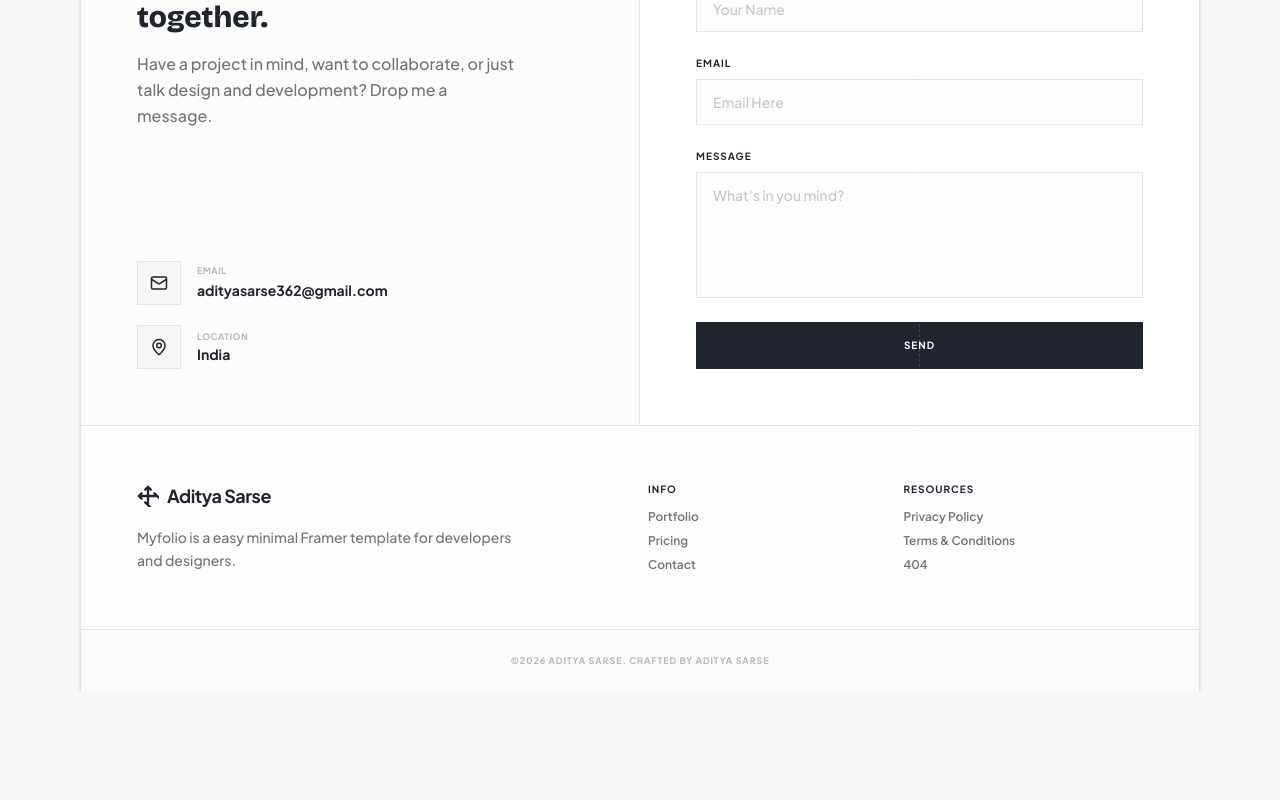
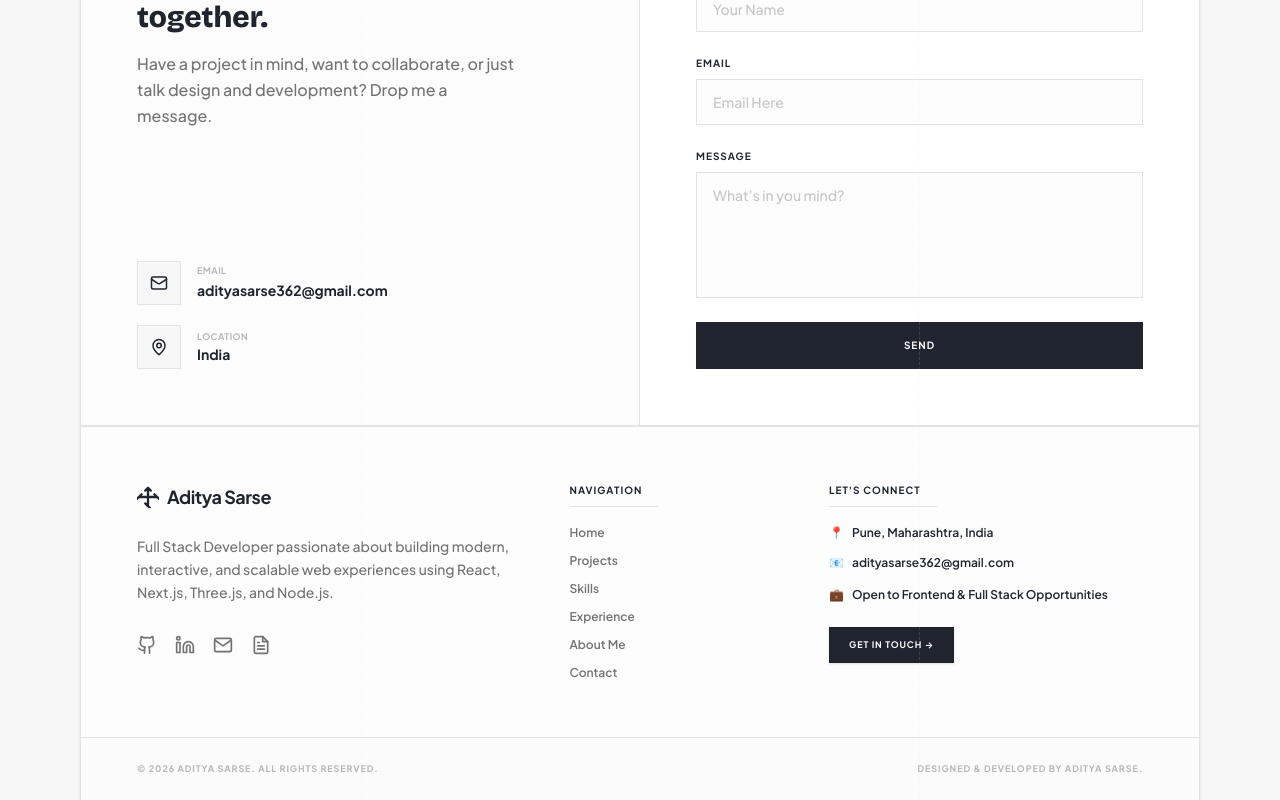
Before and after one commit to AdityaSarse/My_Portfolio, a React (Vite) app: page / in a window 1280 px wide. Shown: the part 7289-8089 px from the top of the page. Before the commit the page ends 7981 px from the top, so only its background shows below. Built offline with nearby package versions, Linux system fonts and the light colour scheme.

Commit message:
Add footer content

```diff
--- a/src/components/Contact.jsx
+++ b/src/components/Contact.jsx
@@ -1,4 +1,5 @@
 import React, { useState } from 'react'
+import { motion } from 'framer-motion'
 import { Mail, MapPin } from 'lucide-react'
 
 export default function Contact() {
@@ -124,44 +125,157 @@ export default function Contact() {
       </div>
 
       {/* Footer link list grids */}
-      <footer className="w-full grid grid-cols-1 md:grid-cols-4 p-8 md:p-14 gap-8 md:gap-4 text-left bg-bg-main/30">
-        {/* Brand Column */}
-        <div className="md:col-span-2 flex flex-col gap-4">
+      <footer className="w-full grid grid-cols-1 md:grid-cols-12 p-8 md:p-14 gap-12 md:gap-8 text-left bg-bg-main/30 border-t border-border-main">
+        {/* Left Column: Brand & Socials (Col Span 5) */}
+        <div className="md:col-span-5 flex flex-col gap-6">
           <div className="flex items-center gap-2">
             <svg className="w-5.5 h-5.5 text-text-heading" viewBox="0 0 24 24" fill="none" stroke="currentColor" strokeWidth="2.5">
-              <path d="M12 2v20M2 12h20M12 2l-3 3M12 2l3 3M12 22l-3-3M12 22l3 3M2 12l3-3M2 12l3 3M22 12l-3-3M22 12l3 3" strokeLinecap="round" strokeLinejoin="round"/>
+              <path d="M12 2v20M2 12h20M12 2l-3 3M12 2l3 3M12 22l-3-3M12 22l3 3M2 12l-3 3M2 12l3-3M22 12l-3-3M22 12l3 3" strokeLinecap="round" strokeLinejoin="round"/>
             </svg>
             <span className="font-bold text-lg tracking-tight text-text-heading">Aditya Sarse</span>
           </div>
           <p className="text-xs md:text-sm text-text-main leading-relaxed max-w-sm font-medium">
-            Myfolio is a easy minimal Framer template for developers and designers.
+            Full Stack Developer passionate about building modern, interactive, and scalable web experiences using React, Next.js, Three.js, and Node.js.
           </p>
-        </div>
-
-        {/* Info Column */}
-        <div className="flex flex-col gap-3">
-          <h4 className="text-[10px] uppercase font-bold tracking-widest text-text-heading">Info</h4>
-          <div className="flex flex-col gap-2 text-xs font-semibold text-text-main">
-            <a href="#portfolio" className="hover:text-text-heading transition-colors">Portfolio</a>
-            <a href="#pricing" className="hover:text-text-heading transition-colors">Pricing</a>
-            <a href="#contact" className="hover:text-text-heading transition-colors">Contact</a>
+          {/* Social Row */}
+          <div className="flex items-center gap-4.5 mt-2">
+            <a
+              href="https://github.com/AdityaSarse"
+              target="_blank"
+              rel="noreferrer"
+              className="text-text-main hover:text-text-heading transition-colors"
+              title="GitHub"
+            >
+              <motion.div whileHover={{ y: -2.5, scale: 1.05 }} transition={{ type: 'spring', stiffness: 450, damping: 15 }}>
+                <svg className="w-5 h-5" fill="none" stroke="currentColor" strokeWidth="2" strokeLinecap="round" strokeLinejoin="round" viewBox="0 0 24 24">
+                  <path d="M15 22v-4a4.8 4.8 0 0 0-1-3.5c3 0 6-2 6-5.5.08-1.25-.27-2.48-1-3.5.28-1.15.28-2.35 0-3.5 0 0-1 0-3 1.5-2.64-.5-5.36-.5-8 0C6 2 5 2 5 2c-.3 1.15-.3 2.35 0 3.5A5.403 5.403 0 0 0 4 9c0 3.5 3 5.5 6 5.5-.39.49-.68 1.05-.85 1.65-.17.6-.22 1.23-.15 1.85v4" />
+                  <path d="M9 18c-4.51 2-5-2-7-2" />
+                </svg>
+              </motion.div>
+            </a>
+            <a
+              href="https://www.linkedin.com/in/aditya-sarse-60222a312/"
+              target="_blank"
+              rel="noreferrer"
+              className="text-text-main hover:text-text-heading transition-colors"
+              title="LinkedIn"
+            >
+              <motion.div whileHover={{ y: -2.5, scale: 1.05 }} transition={{ type: 'spring', stiffness: 450, damping: 15 }}>
+                <svg className="w-5 h-5" fill="none" stroke="currentColor" strokeWidth="2" strokeLinecap="round" strokeLinejoin="round" viewBox="0 0 24 24">
+                  <path d="M16 8a6 6 0 0 1 6 6v7h-4v-7a2 2 0 0 0-2-2 2 2 0 0 0-2 2v7h-4v-7a6 6 0 0 1 6-6z" />
+                  <rect x="2" y="9" width="4" height="12" />
+                  <circle cx="4" cy="4" r="2" />
+                </svg>
+              </motion.div>
+            </a>
+            <a
+              href="mailto:adityasarse362@gmail.com"
+              className="text-text-main hover:text-text-heading transition-colors"
+              title="Email"
+            >
+              <motion.div whileHover={{ y: -2.5, scale: 1.05 }} transition={{ type: 'spring', stiffness: 450, damping: 15 }}>
+                <svg className="w-5 h-5" fill="none" stroke="currentColor" strokeWidth="2" strokeLinecap="round" strokeLinejoin="round" viewBox="0 0 24 24">
+                  <path d="M4 4h16c1.1 0 2 .9 2 2v12c0 1.1-.9 2-2 2H4c-1.1 0-2-.9-2-2V6c0-1.1.9-2 2-2z" />
+                  <polyline points="22,6 12,13 2,6" />
+                </svg>
+              </motion.div>
+            </a>
+            <a
+              href="/resume.pdf"
+              target="_blank"
+              rel="noreferrer"
+              className="text-text-main hover:text-text-heading transition-colors"
+              title="Resume"
+            >
+              <motion.div whileHover={{ y: -2.5, scale: 1.05 }} transition={{ type: 'spring', stiffness: 450, damping: 15 }}>
+                <svg className="w-5 h-5" fill="none" stroke="currentColor" strokeWidth="2" strokeLinecap="round" strokeLinejoin="round" viewBox="0 0 24 24">
+                  <path d="M14 2H6a2 2 0 0 0-2 2v16a2 2 0 0 0 2 2h12a2 2 0 0 0 2-2V8z" />
+                  <polyline points="14 2 14 8 20 8" />
+                  <line x1="16" y1="13" x2="8" y2="13" />
+                  <line x1="16" y1="17" x2="8" y2="17" />
+                  <polyline points="10 9 9 9 8 9" />
+                </svg>
+              </motion.div>
+            </a>
           </div>
         </div>
 
-        {/* Resources Column */}
-        <div className="flex flex-col gap-3">
-          <h4 className="text-[10px] uppercase font-bold tracking-widest text-text-heading">Resources</h4>
-          <div className="flex flex-col gap-2 text-xs font-semibold text-text-main">
-            <a href="#" className="hover:text-text-heading transition-colors">Privacy Policy</a>
-            <a href="#" className="hover:text-text-heading transition-colors">Terms & Conditions</a>
-            <a href="#" className="hover:text-text-heading transition-colors">404</a>
+        {/* Middle Column: Navigation (Col Span 3) */}
+        <div className="flex flex-col gap-4.5 md:col-span-3">
+          <h4 className="text-[10px] uppercase font-bold tracking-widest text-text-heading border-b border-border-main pb-2 w-fit pr-4">Navigation</h4>
+          <div className="flex flex-col gap-3 text-xs font-semibold text-text-main">
+            <button
+              onClick={() => document.getElementById('home')?.scrollIntoView({ behavior: 'smooth' })}
+              className="hover:text-text-heading transition-colors text-left cursor-pointer w-fit"
+            >
+              Home
+            </button>
+            <button
+              onClick={() => document.getElementById('portfolio')?.scrollIntoView({ behavior: 'smooth' })}
+              className="hover:text-text-heading transition-colors text-left cursor-pointer w-fit"
+            >
+              Projects
+            </button>
+            <button
+              onClick={() => document.getElementById('services')?.scrollIntoView({ behavior: 'smooth' })}
+              className="hover:text-text-heading transition-colors text-left cursor-pointer w-fit"
+            >
+              Skills
+            </button>
+            <button
+              onClick={() => document.getElementById('journey')?.scrollIntoView({ behavior: 'smooth' })}
+              className="hover:text-text-heading transition-colors text-left cursor-pointer w-fit"
+            >
+              Experience
+            </button>
+            <button
+              onClick={() => document.getElementById('about')?.scrollIntoView({ behavior: 'smooth' })}
+              className="hover:text-text-heading transition-colors text-left cursor-pointer w-fit"
+            >
+              About Me
+            </button>
+            <button
+              onClick={() => document.getElementById('contact')?.scrollIntoView({ behavior: 'smooth' })}
+              className="hover:text-text-heading transition-colors text-left cursor-pointer w-fit"
+            >
+              Contact
+            </button>
+          </div>
+        </div>
+
+        {/* Right Column: Let's Connect (Col Span 4) */}
+        <div className="flex flex-col gap-4.5 md:col-span-4">
+          <h4 className="text-[10px] uppercase font-bold tracking-widest text-text-heading border-b border-border-main pb-2 w-fit pr-4">Let's Connect</h4>
+          <div className="flex flex-col gap-3.5 text-xs text-text-main font-semibold">
+            <div className="flex items-center gap-2">
+              <span>📍</span>
+              <span className="text-text-heading">Pune, Maharashtra, India</span>
+            </div>
+            <div className="flex items-center gap-2">
+              <span>📧</span>
+              <a href="mailto:adityasarse362@gmail.com" className="text-text-heading hover:text-text-main transition-colors">
+                adityasarse362@gmail.com
+              </a>
+            </div>
+            <div className="flex items-start gap-2">
+              <span className="mt-0.5">💼</span>
+              <span className="text-text-heading leading-relaxed">Open to Frontend & Full Stack Opportunities</span>
+            </div>
+
+            <button
+              onClick={() => document.getElementById('contact')?.scrollIntoView({ behavior: 'smooth' })}
+              className="bg-text-heading text-bg-card font-bold uppercase tracking-widest text-[9px] px-5 py-3 mt-2 hover:bg-text-heading/90 active:scale-[0.98] transition-all cursor-pointer w-fit flex items-center gap-1 shadow-sm"
+            >
+              Get In Touch →
+            </button>
           </div>
         </div>
       </footer>
 
       {/* Copyright Signature */}
-      <div className="w-full border-t border-border-main py-6 text-center text-[9px] font-bold text-text-main/50 uppercase tracking-widest bg-bg-main/50">
-        ©2026 Aditya Sarse. Crafted By Aditya Sarse
+      <div className="w-full border-t border-border-main py-6 px-8 md:px-14 bg-bg-main/50 flex flex-col md:flex-row justify-between items-center gap-4 text-[9px] font-bold text-text-main/50 uppercase tracking-widest">
+        <span>© 2026 Aditya Sarse. All Rights Reserved.</span>
+        <span>Designed & Developed by Aditya Sarse.</span>
       </div>
     </div>
   )
```
